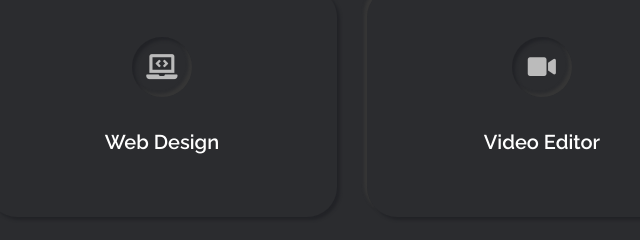
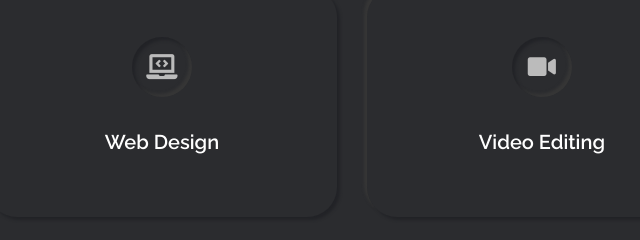
Before and after one commit to raghavkasera/v1_my_web, a plain HTML site: page index.html in a window 1280 px wide. Shown: the part 2020-2260 px from the top of the page, 478-1118 px from the left. Drawn offline with Linux system fonts and the light colour scheme.

Commit message:
Update index.html

```diff
--- a/index.html
+++ b/index.html
@@ -237,7 +237,7 @@
                         <div class="icon inner-shadows">
                             <i class="fas fa-video"></i>
                         </div>
-                        <h3>Video Editor</h3>
+                        <h3>Video Editing</h3>
                     </div>
                 </div>
 
```
